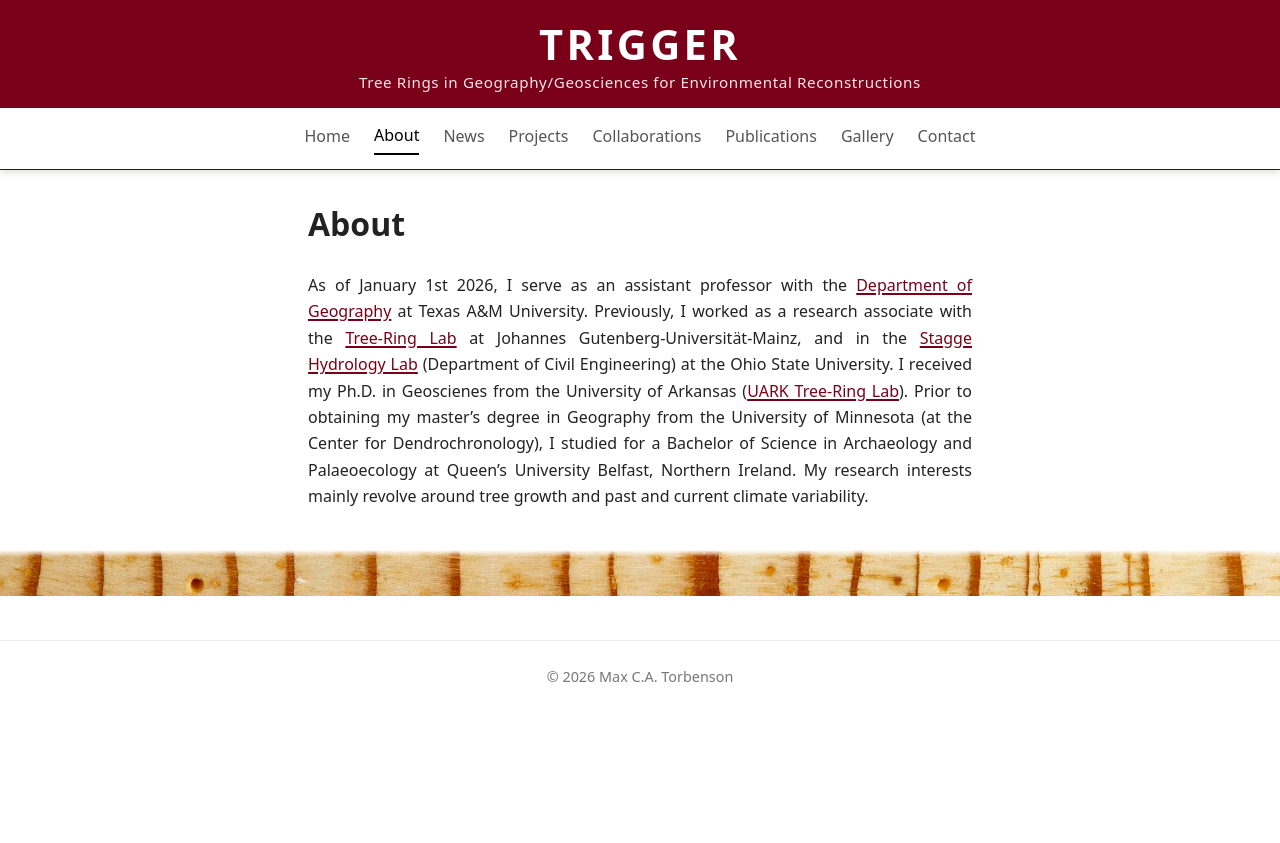
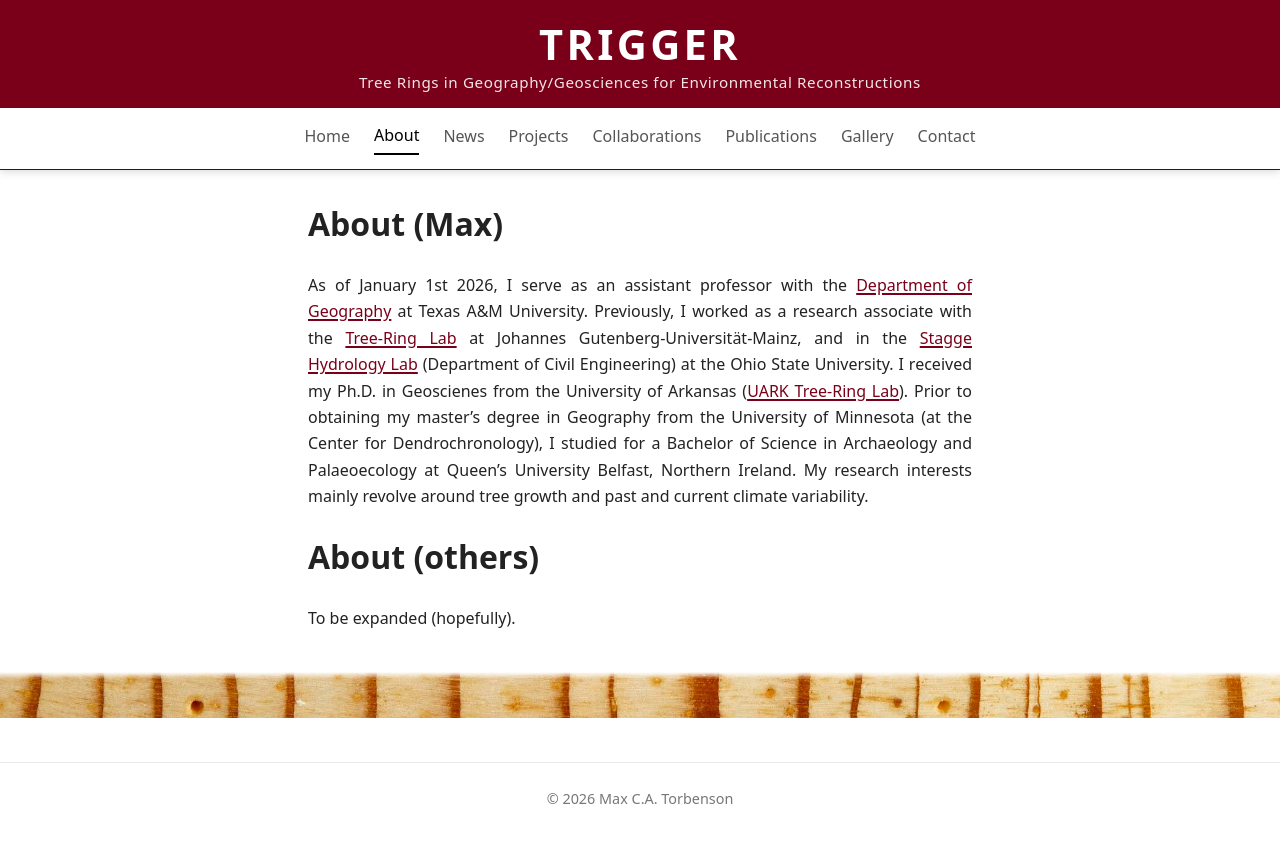
Before and after one commit to mcatorbenson/mcatorbenson.github.io, a Jekyll site: the page built from about/index.md, in a window 1280 px wide. Shown: the top 843 px of the page. Built offline with Jekyll 4.4.1, drawn with Linux system fonts in a browser that asks for light colours.

Commit message:
Update index.md

```diff
--- a/about/index.md
+++ b/about/index.md
@@ -2,8 +2,11 @@
 layout: default
 title: About
 ---
-# About
+# About (Max)
 As of January 1st 2026, I serve as an assistant professor with the <a href="https://artsci.tamu.edu/geography/index.html">Department of Geography</a> at Texas A&M University. Previously, I worked as a research associate with the <a href="https://www.climatology.uni-mainz.de">Tree-Ring Lab</a> at Johannes Gutenberg-Universität-Mainz, and in the <a href="https://www.jstagge.com">Stagge Hydrology Lab</a> (Department of Civil Engineering) at the Ohio State University. I received my Ph.D. in Geoscienes from the University of Arkansas (<a href="https://dendro.uark.edu/">UARK Tree-Ring Lab</a>). Prior to obtaining my master's degree in Geography from the University of Minnesota (at the Center for Dendrochronology), I studied for a Bachelor of Science in Archaeology and Palaeoecology at Queen's University Belfast, Northern Ireland. My research interests mainly revolve around tree growth and past and current climate variability.
+
+# About (others)
+To be expanded (hopefully).
 
 <div class="full-width-break">
   <img src="../assets/images/break1.png" alt="">
```
